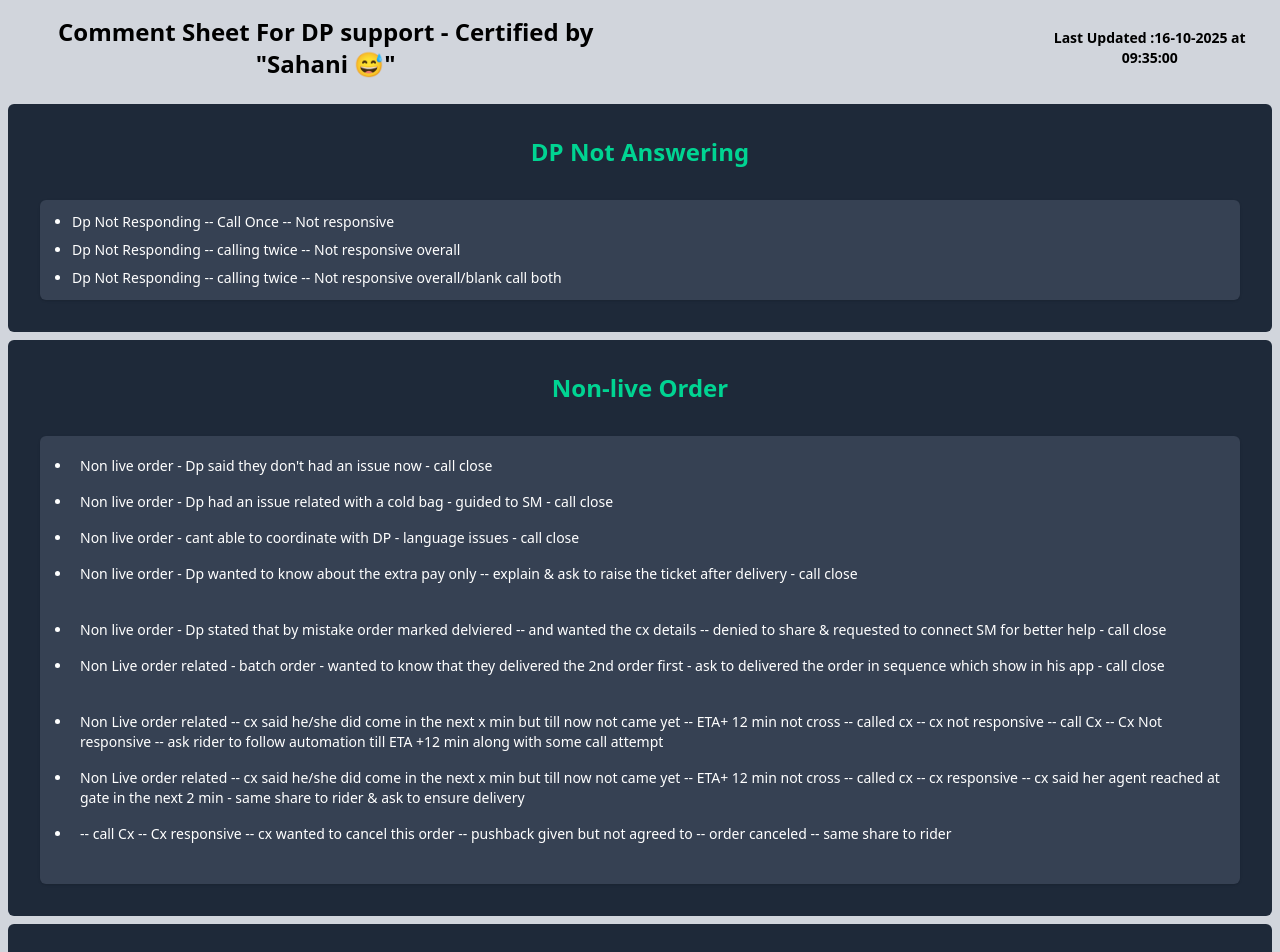
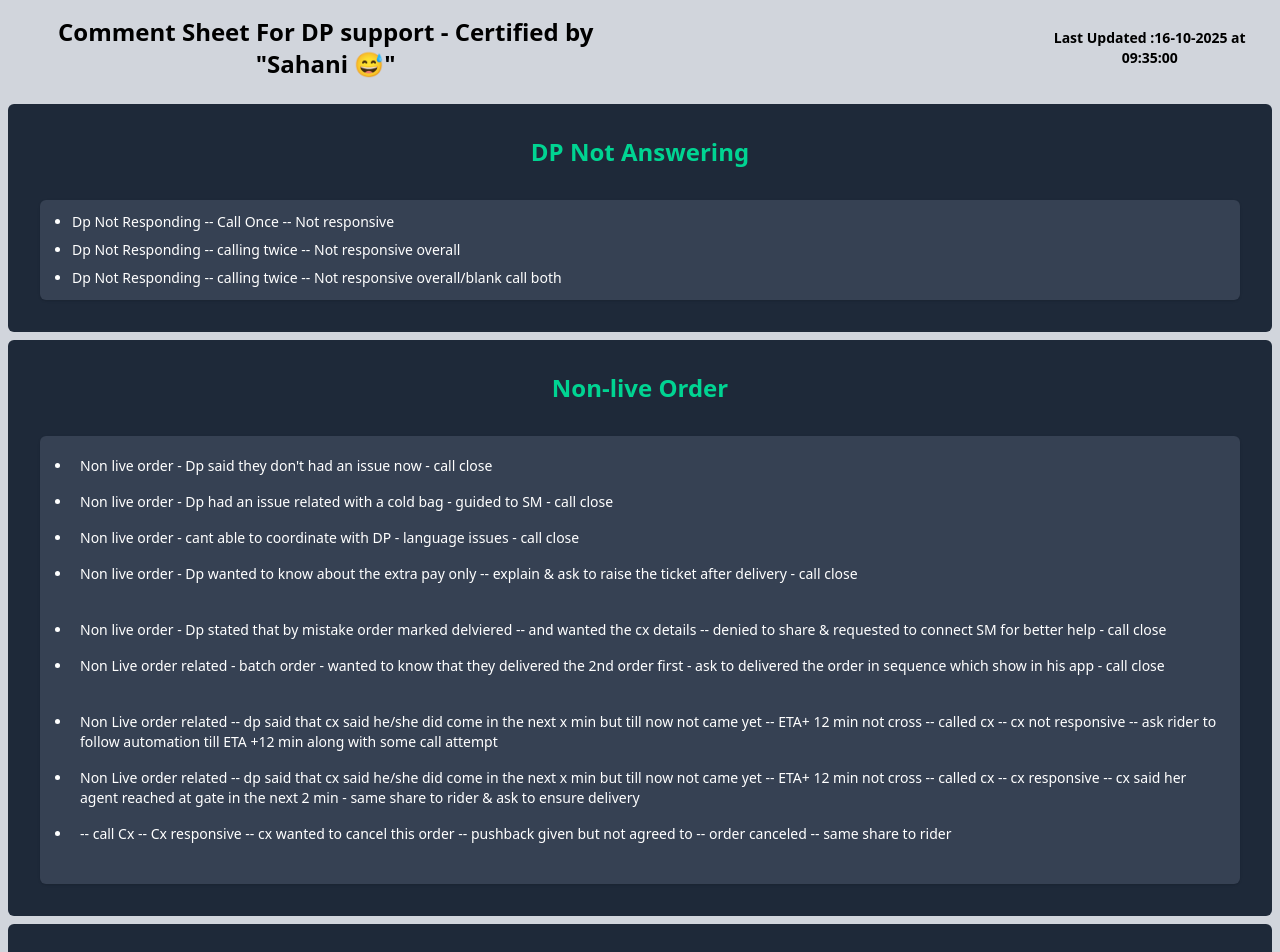
Before and after one commit to Code-with-Sahani/Blinket-DP, a React (Vite) app: page / in a window 1280 px wide. Shown: the top 952 px of the page. Built offline with nearby package versions, Linux system fonts and the light colour scheme.

Commit message:
Update Nonlive.jsx

```diff
--- a/src/Components/Nonlive.jsx
+++ b/src/Components/Nonlive.jsx
@@ -18,8 +18,8 @@ const Nonlive = () => {
             <li className='p-2'> Non Live order related - batch order - wanted to know that they delivered the 2nd order first - ask to delivered the order in sequence which show in his app - call close</li>
             <br></br>
 
-             <li className='p-2'>Non Live order related -- cx said he/she did come in the next x min but till now not came yet -- ETA+ 12 min not cross -- called cx -- cx not responsive -- call Cx -- Cx Not responsive -- ask rider to follow automation till ETA +12 min along with some call attempt </li>
-             <li className='p-2'>Non Live order related -- cx said he/she did come in the next x min but till now not came yet -- ETA+ 12 min not cross -- called cx -- cx responsive -- cx said her agent reached at gate in the next 2 min  - same share to rider  & ask to ensure delivery</li>
+             <li className='p-2'>Non Live order related -- dp said that cx said he/she did come in the next x min but till now not came yet -- ETA+ 12 min not cross -- called cx -- cx not responsive -- ask rider to follow automation till ETA +12 min along with some call attempt </li>
+             <li className='p-2'>Non Live order related -- dp said that cx said he/she did come in the next x min but till now not came yet -- ETA+ 12 min not cross -- called cx -- cx responsive -- cx said her agent reached at gate in the next 2 min  - same share to rider  & ask to ensure delivery</li>
           <li className='p-2'>-- call Cx -- Cx responsive -- cx wanted to cancel this order -- pushback given but not agreed to -- order canceled -- same share to rider  </li>
             <br></br>
           </ul>
```
